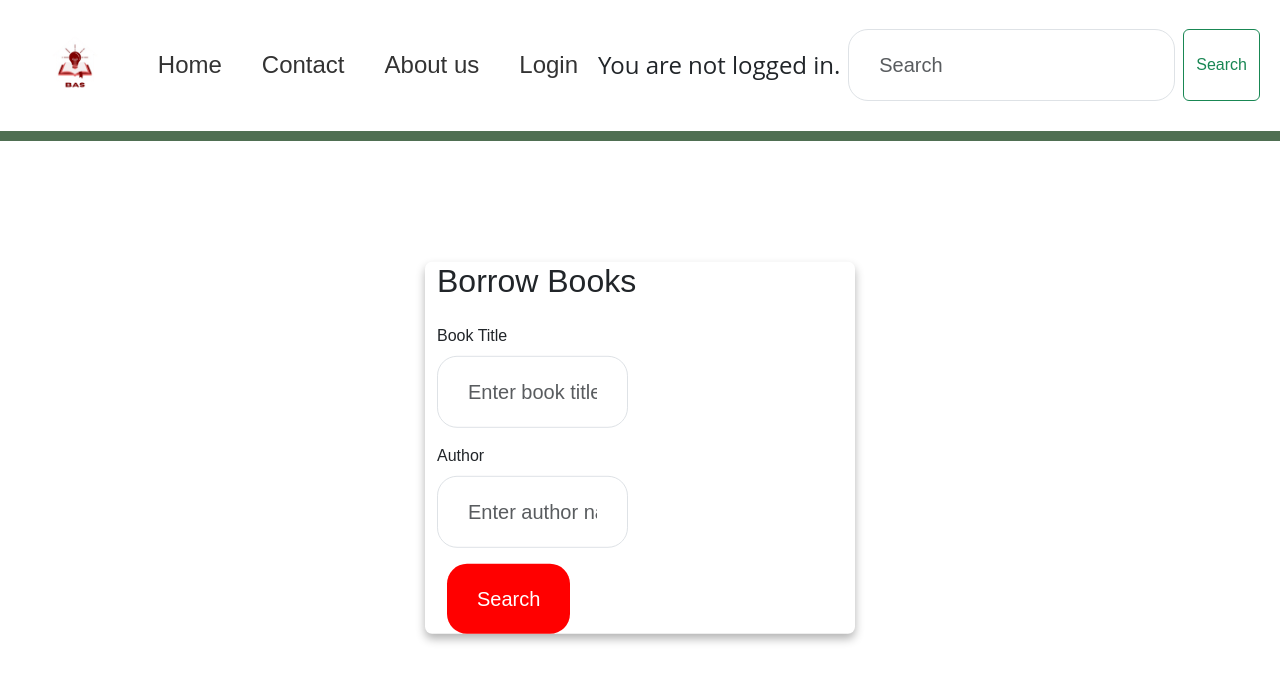
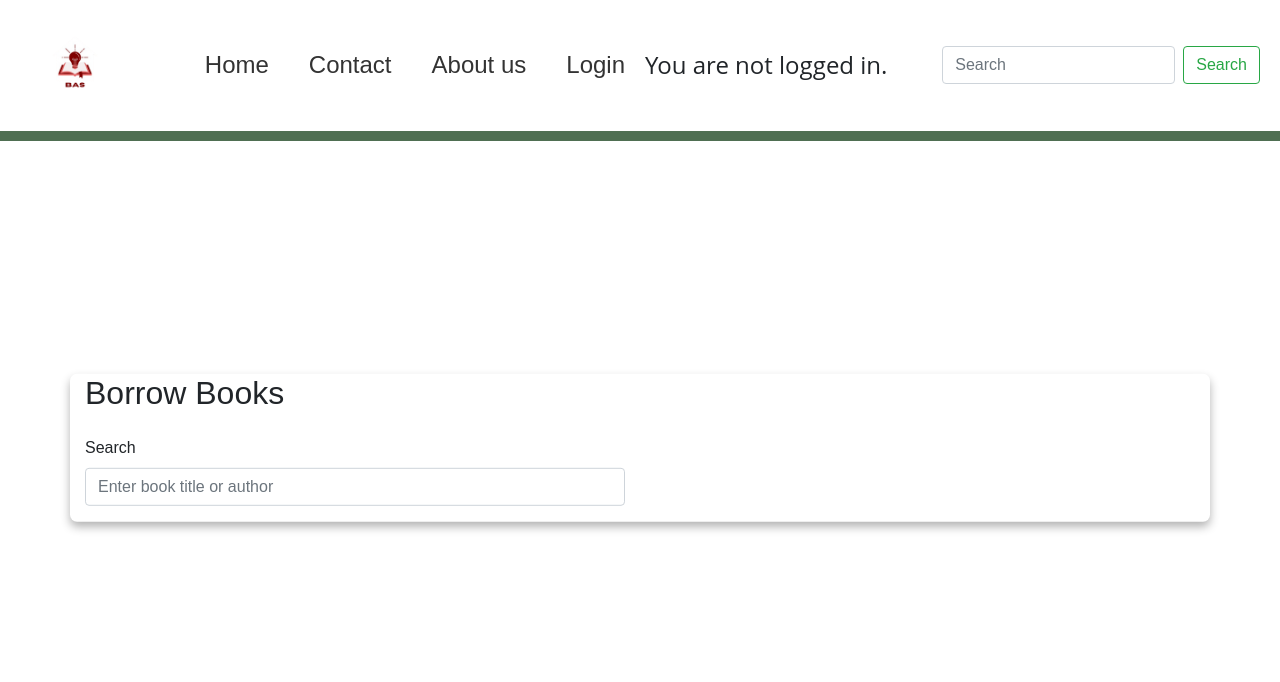
Before and after one commit to Scefa/BasOpdracht, a PHP site: page /main.php in a window 1280 px wide. Shown: the top 682 px of the page. Run offline with PHP 8.4, Linux system fonts and the light colour scheme.

Commit message:
Update main.php

```diff
--- a/main.php
+++ b/main.php
@@ -55,99 +55,57 @@
 
     <?php endif; ?>
 
-    <?php
-class BookSearch {
-    private $conn;
-
-    public function __construct($servername, $username, $password, $database) {
-
-        $this->conn = new mysqli($servername, $username, $password, $database);
-
-
-        if ($this->conn->connect_error) {
-            die("Connection failed: " . $this->conn->connect_error);
-        }
-    }
-
-    public function searchBooks($searchTerm) {
-
-      $sql = "SELECT * FROM books WHERE Title LIKE '%" . $this->conn->real_escape_string($searchTerm) . "%' OR Author LIKE '%" . $this->conn->real_escape_string($searchTerm) . "%'";
-
-
-      $result = $this->conn->query($sql);
-
-
-      $books = [];
-      if ($result) {
-          while ($row = $result->fetch_assoc()) {
-              $books[] = ["title" => $row["Title"], "author" => $row["Author"]];
-          }
-      }
-
-      return $books;
-  }
-
-
-
-    public function closeConnection() {
-
-        $this->conn->close();
-    }
-}
-
-
-$servername = "localhost";
-$username = "root";
-$password = "";
-$database = "bas";
-
-
-$search = new BookSearch($servername, $username, $password, $database);
-
-
-if ($_SERVER["REQUEST_METHOD"] == "POST") {
-
-    $searchTitle = $_POST["bookTitle"];
-    $searchAuthor = $_POST["author"];
-
-
-    $books = $search->searchBooks($searchTitle, $searchAuthor);
-
-
-    if (!empty($books)) {
-        echo "<h3>Search Results:</h3>";
-        echo "<ul>";
-        foreach ($books as $book) {
-            echo "<li>Title: " . $book["title"] . ", Author: " . $book["author"] . "</li>";
-        }
-        echo "</ul>";
-    } else {
-        echo "<p>No books found matching your search criteria.</p>";
-    }
-}
-
-
-$search->closeConnection();
-?>
+    <!DOCTYPE html>
+<html lang="en">
+<head>
+    <meta charset="UTF-8">
+    <meta name="viewport" content="width=device-width, initial-scale=1.0">
+    <title>Book Search</title>
+    <link rel="stylesheet" href="https://maxcdn.bootstrapcdn.com/bootstrap/4.5.2/css/bootstrap.min.css">
+</head>
+<body>
 
 <div class="container mt-5">
     <h2>Borrow Books</h2>
     <div class="row mt-4">
         <div class="col-md-6">
-            <form method="post" action="<?php echo htmlspecialchars($_SERVER["PHP_SELF"]); ?>">
+            <form id="searchForm">
                 <div class="mb-3">
-                    <label for="bookTitle" class="form-label">Book Title</label>
-                    <input type="text" class="form-control" id="bookTitle" name="bookTitle" placeholder="Enter book title">
+                    <label for="searchTerm" class="form-label">Search</label>
+                    <input type="text" class="form-control" id="searchTerm" name="searchTerm" placeholder="Enter book title or author">
                 </div>
-                <div class="mb-3">
-                    <label for="author" class="form-label">Author</label>
-                    <input type="text" class="form-control" id="author" name="author" placeholder="Enter author name">
-                </div>
-                <button type="submit" class="btn btn-primary">Search</button>
             </form>
         </div>
     </div>
+    <div id="searchResults"></div>
 </div>
+
+<script>
+    // Function to perform live search
+    function liveSearch() {
+        var searchTerm = document.getElementById('searchTerm').value;
+
+        // Send AJAX request
+        var xhr = new XMLHttpRequest();
+        xhr.open('POST', 'search.php', true);
+        xhr.setRequestHeader('Content-type', 'application/x-www-form-urlencoded');
+
+        xhr.onreadystatechange = function() {
+            if (xhr.readyState == 4 && xhr.status == 200) {
+                document.getElementById('searchResults').innerHTML = xhr.responseText;
+            }
+        }
+
+        xhr.send('searchTerm=' + searchTerm);
+    }
+
+    // Event listener for input changes
+    document.getElementById('searchTerm').addEventListener('input', liveSearch);
+</script>
+
+</body>
+</html>
+
 
 
     </div>
```
